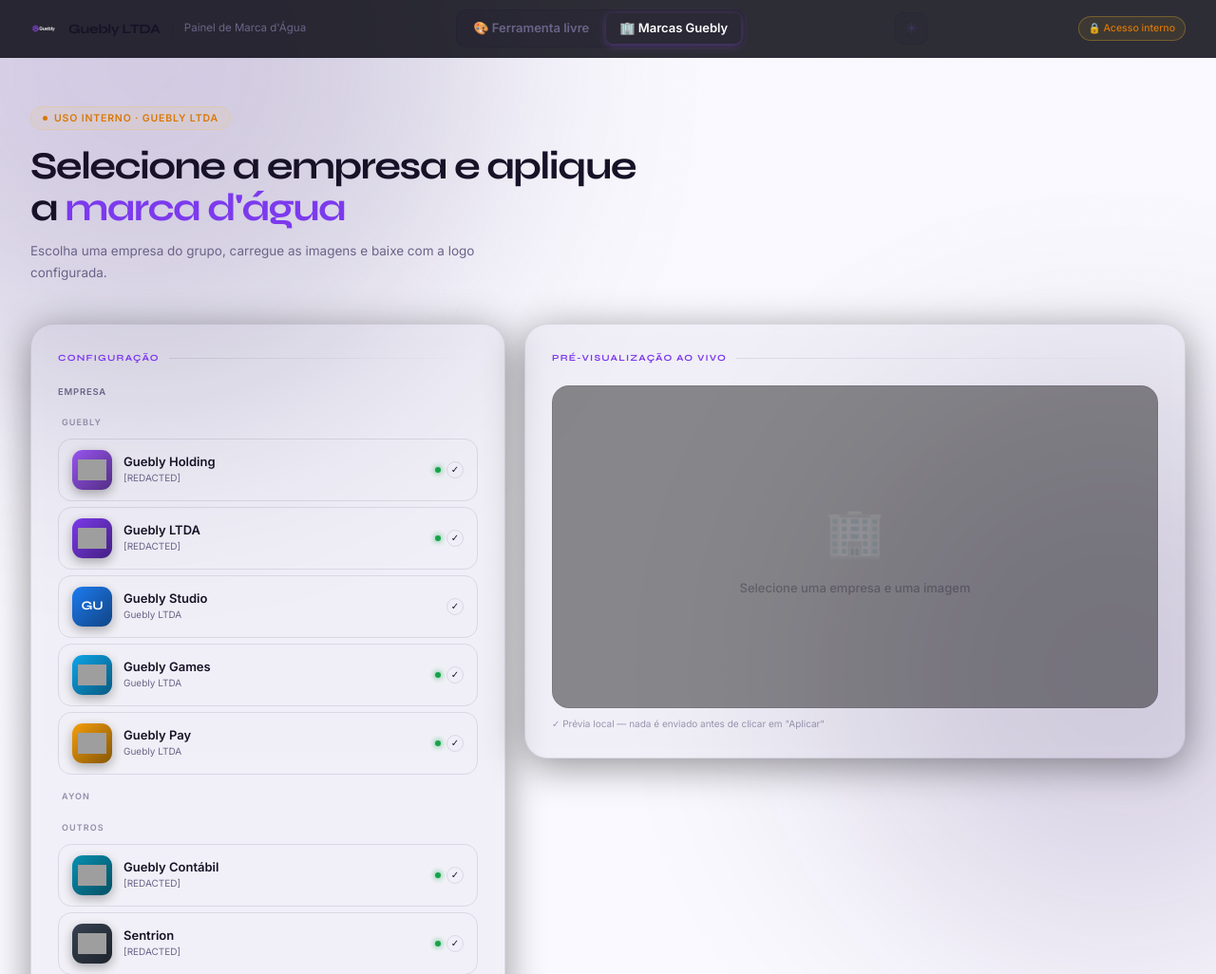
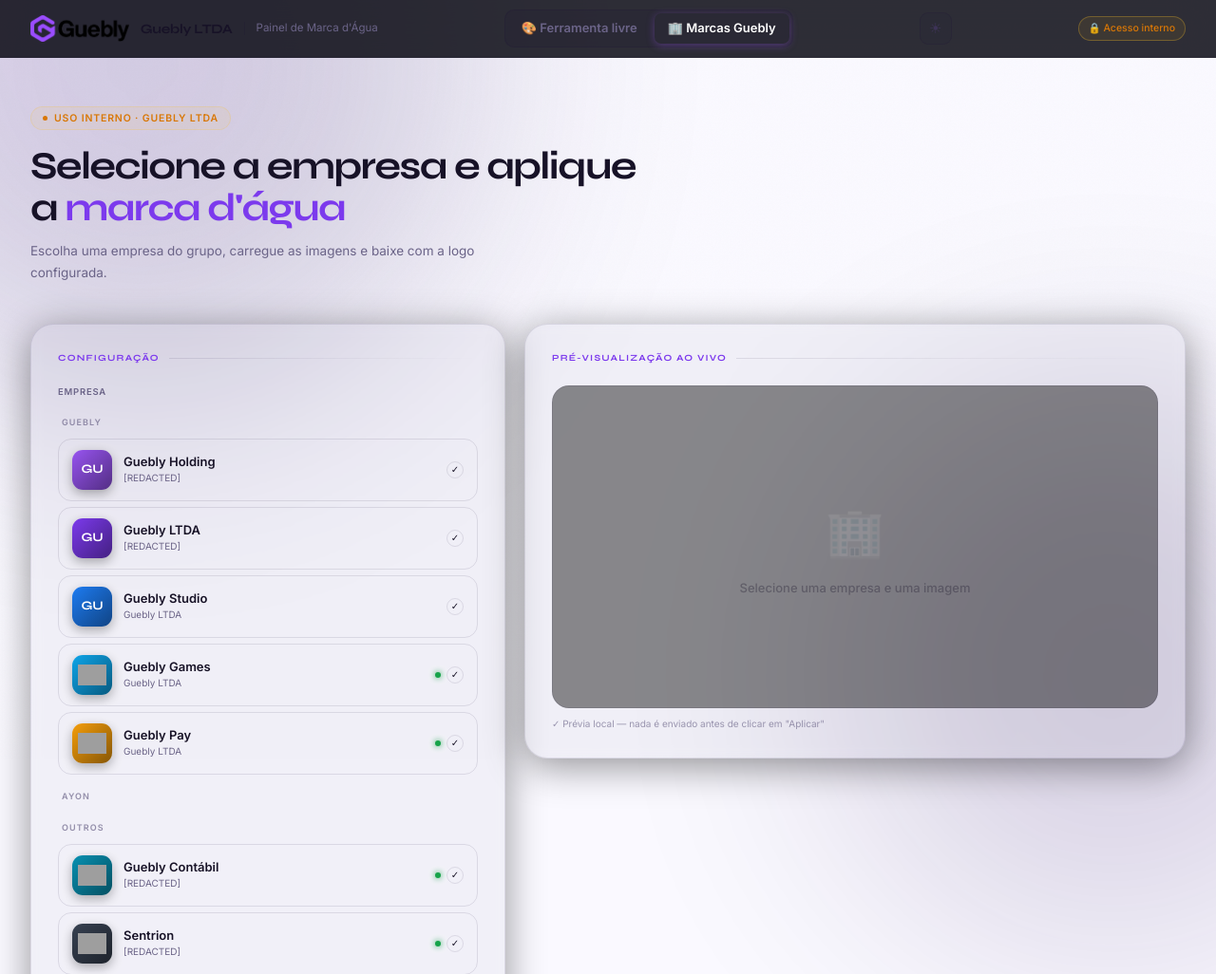
Before and after one commit to Guebly/guebly-watermark, a Flask app: page /guebly in a window 1280 px wide. Shown: the top 1026 px of the page at 95% size. Run offline with Flask 3, Linux system fonts and the light colour scheme; data that the repository does not hold is empty; grey boxes are pictures that could not be loaded.

Commit message:
fix: usa a logo da Guebly LTDA no app inteiro
O app usava logo-email.png (logo da Guebly HOLDING) salva com o nome guebly.png,
o que mascarava a troca. A logo correta da Guebly LTDA estava em
Guebly/Guebly/src/assets/images/icons/.

- Cabecalho das duas telas, favicon e icone do .exe agora usam a Guebly LTDA.
- A logo traz a palavra Guebly escrita, entao o app alterna entre a versao branca
  (tema escuro) e a escura (tema claro); antes o texto sumia no fundo.
- config.json: Guebly LTDA apontava para a logo da Holding. Corrigido, com
  variacao so-simbolo e a Holding em entrada propria.
- Todas as logos passaram a ser locais: o favicon vinha de guebly.com.br e nao
  aparecia sem internet.

```diff
--- a/config.json
+++ b/config.json
@@ -3,19 +3,23 @@
   "default_scale_pct": 15,
   "default_margin_pct": 3,
   "default_opacity_pct": 90,
-
   "guebly_companies": [
     {
       "id": "guebly-holding",
       "name": "Guebly Holding",
-      "logo_url": "https://www.guebly.com.br/logo-email.png",
-      "color": "#9854F1"
+      "color": "#9854F1",
+      "logo_file": "guebly-holding.png"
     },
     {
       "id": "guebly-ltda",
       "name": "Guebly LTDA",
-      "logo_file": "guebly.png",
-      "logo_url": "https://www.guebly.com.br/guebly.png",
+      "logo_file": "guebly-ltda-branca.png",
+      "color": "#7c3aed"
+    },
+    {
+      "id": "guebly-ltda-simbolo",
+      "name": "Guebly LTDA (símbolo)",
+      "logo_file": "guebly-ltda-simbolo.png",
       "color": "#7c3aed"
     },
     {
--- a/templates/guebly.html
+++ b/templates/guebly.html
@@ -4,7 +4,7 @@
   <meta charset="utf-8"/>
   <meta name="viewport" content="width=device-width,initial-scale=1"/>
   <title>Guebly — Painel Interno de Marca d'Água</title>
-  <link rel="icon" href="https://www.guebly.com.br/guebly.png" type="image/png"/>
+  <link rel="icon" href="/static/img/guebly-ltda-simbolo.png" type="image/png"/>
   <link rel="preconnect" href="https://fonts.googleapis.com"/>
   <link href="https://fonts.googleapis.com/css2?family=Syne:wght@600;700;900&family=Inter:wght@300;400;500;600&display=swap" rel="stylesheet"/>
   <style>
@@ -29,6 +29,11 @@
     .bar{max-width:1380px;margin:0 auto;padding:0 32px;height:60px;display:flex;align-items:center;justify-content:space-between}
     .logo-w{display:flex;align-items:center;gap:12px}
     .logo-w img{height:28px;width:auto}
+    /* A logo tem o nome "Guebly" embutido, entao precisa da versao branca no tema
+       escuro e da escura no tema claro — senao o texto some no fundo. */
+    .logo-w .lg-claro{display:none}
+    :root[data-theme="light"] .logo-w .lg-escuro{display:none}
+    :root[data-theme="light"] .logo-w .lg-claro{display:block}
     .logo-n{font-family:'Syne',sans-serif;font-weight:900;font-size:14px;letter-spacing:-.02em}
     .logo-sep{width:1px;height:14px;background:var(--b2)}
     .logo-sub{font-size:11.5px;color:var(--m)}
@@ -326,7 +331,8 @@
 <header>
   <div class="bar">
     <div class="logo-w">
-      <img src="/static/img/guebly.png" alt="Guebly"/>
+      <img class="lg-escuro" src="/static/img/guebly-ltda-branca.png" alt="Guebly LTDA"/>
+      <img class="lg-claro" src="/static/img/guebly-ltda.png" alt="Guebly LTDA"/>
       <span class="logo-n">Guebly LTDA</span>
       <span class="logo-sep"></span>
       <span class="logo-sub">Painel de Marca d'Água</span>
```
Also changed, not shown: templates/index.html (+8 -2 lines), CHANGELOG.md, static/img/app.ico, static/img/guebly-holding.png (renamed from static/img/guebly.png), static/img/guebly-ltda-branca.png (added), static/img/guebly-ltda-simbolo.png (added), static/img/guebly-ltda.png (added), 1 other file.
